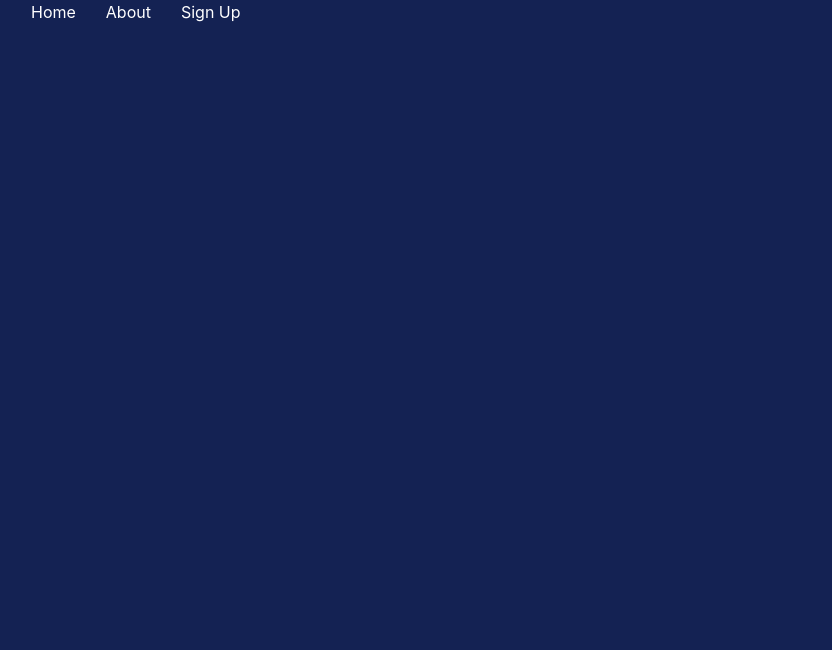
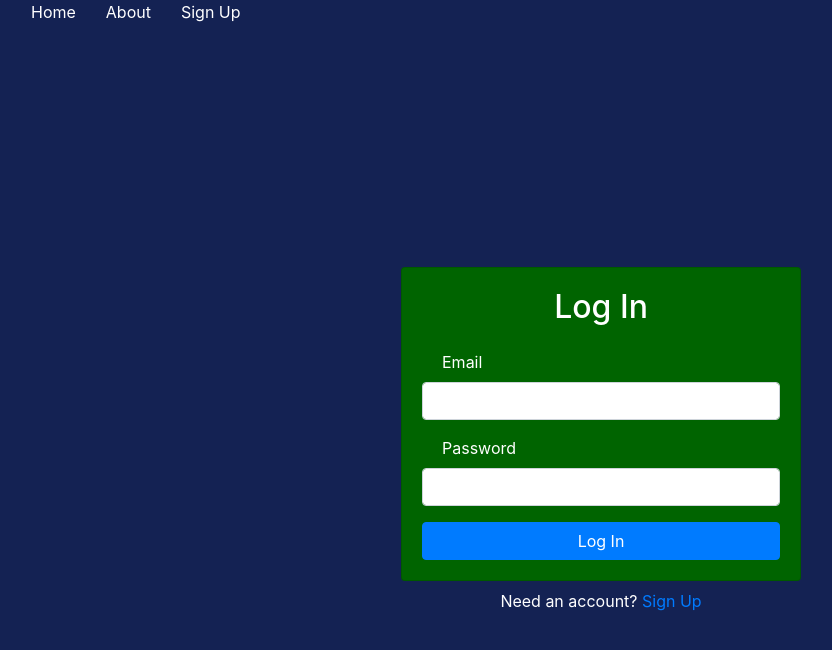
Before and after one commit to czhou578/DistanceCalc, a React (Create React App) app in the folder my-app/: page /LogIn in a window 1280 px wide. Shown: the top 650 px of the page, without its empty margins (39-871 px from the left). Built offline with nearby package versions, Linux system fonts and the light colour scheme; no server answers.

Commit message:
fixed react router problem

```diff
--- a/my-app/src/App.js
+++ b/my-app/src/App.js
@@ -6,6 +6,7 @@ import About from './components/About';
 import {BrowserRouter as Router, Switch, Route} from 'react-router-dom'
 import { Link } from 'react-router-dom';
 import Home from './Home';
+import Login from './components/Login';
 
 
 export default class App extends Component {
@@ -46,6 +47,7 @@ export default class App extends Component {
             <Route exact path="/" component={Home} />
             <Route path="/About" component={About} />
             <Route path="/SignUp" component={SignUp} />
+            <Route path="/LogIn" component={Login} />
           </Switch>
         </div>
       </Router>
--- a/my-app/src/components/Login.jsx
+++ b/my-app/src/components/Login.jsx
@@ -3,7 +3,6 @@ import {Form, Button, Card, Container, Alert} from 'react-bootstrap'
 import "bootstrap/dist/css/bootstrap.min.css"
 import { AuthProvider, useAuth } from "../contexts/AuthContext";
 import { BrowserRouter as Router, Link, Route, useHistory } from "react-router-dom";
-import SignUp from "./SignUp";
 
 export default function Login(props) {
   const emailRef = useRef()
@@ -51,7 +50,7 @@ export default function Login(props) {
               </Card.Body>
             </Card>
             <div className="w-100 text-center mt-2" style={{color: 'white'}}>
-              Need an account? <Link to="/Sign-Up">Sign Up</Link>
+              Need an account? <Link to="/SignUp">Sign Up</Link>
             </div>
           </div>
       </Container>
--- a/my-app/src/components/SignUp.jsx
+++ b/my-app/src/components/SignUp.jsx
@@ -36,10 +36,6 @@ export default function SignUp(props) {
 
   return (
     <AuthProvider>
-      <Router>
-      <Switch>
-        <Route exact path="/LogIn" component={Login} />
-      </Switch>
       <Container className="d-flex align-items-center justify-content-center"
         style={{minHeight: "100vh"}}>
           <div className="w-100" style={{maxWidth: "400px"}}>
@@ -69,7 +65,6 @@ export default function SignUp(props) {
             </div>
           </div>
       </Container>
-      </Router>
     </AuthProvider>
   )
 }
```
